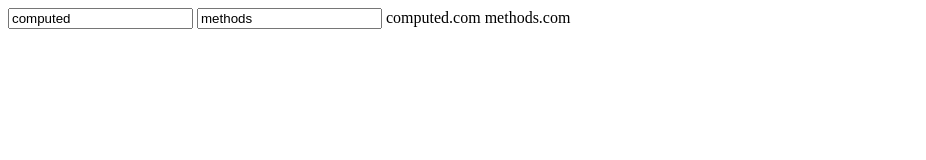
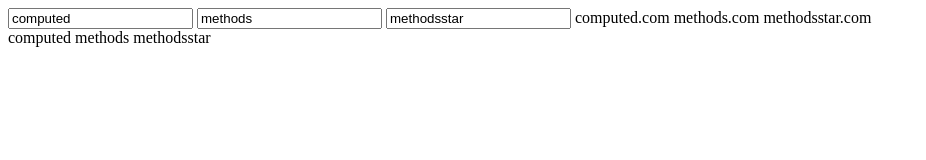
Before and after one commit to vipinkrishna/vue_experiments, a plain HTML site: page ComputedDependency/index.html in a window 1280 px wide. Shown: the whole page, without its empty margins (0-926 px from the left). Drawn offline with Linux system fonts and the light colour scheme.

Commit message:
computed dependency

```diff
--- a/ComputedDependency/index.html
+++ b/ComputedDependency/index.html
@@ -1,7 +1,7 @@
 <html>
 
 <head>
-    <title>TWO WAY DATA BINDING V-MODEL</title>
+    <title>COMPUTED DEPENDENCY</title>
     <script src="lib/vue.min.js"></script>
 </head>
 
@@ -9,8 +9,14 @@
     <div id="parent">
         <input type="text" v-model="name">
         <input type="text" v-model="anothername">
+        <input type="text" v-model="yetanothername">
         {{computed_prop}}
         {{methods_prop()}}
+        {{methods_starprop()}}
+        <br>
+        {{name}}
+        {{anothername}}
+        {{yetanothername}}
     </div>
     <script src="vue/script.js"></script>
 </body>
--- a/ComputedDependency/vue/script.js
+++ b/ComputedDependency/vue/script.js
@@ -1,21 +1,29 @@
 // console.log(Vue)
 
-new Vue({
+const vm = new Vue({
     el: "#parent",
     data: {
         name: "computed",
-        anothername: "methods"
+        anothername: "methods",
+        yetanothername: "methodsstar"
     },
     computed: {
         computed_prop() {
             console.log("computed_prop called");
-            return this.name + ".com";
+            return this.name + ".com";  //UNCOMMENT AND SEE THE DIFFERENCE
+            // return "java" + ".com";  //UNCOMMENT AND SEE THE DIFFERENCE
         }
     },
     methods: {
-       methods_prop(){
-           console.log("methods_prop() called");
-           return this.anothername + ".com";
-       }
+        methods_prop() {
+            console.log("methods_prop() called");
+            return this.anothername + ".com";
+        },
+        methods_starprop() {
+            console.log("methodsstar_prop() called");
+            return this.yetanothername + ".com";
+        }
     }
 });
+
+// setInterval(()=>{vm.anothername ="UPDATE TEST!"},5000);
```
